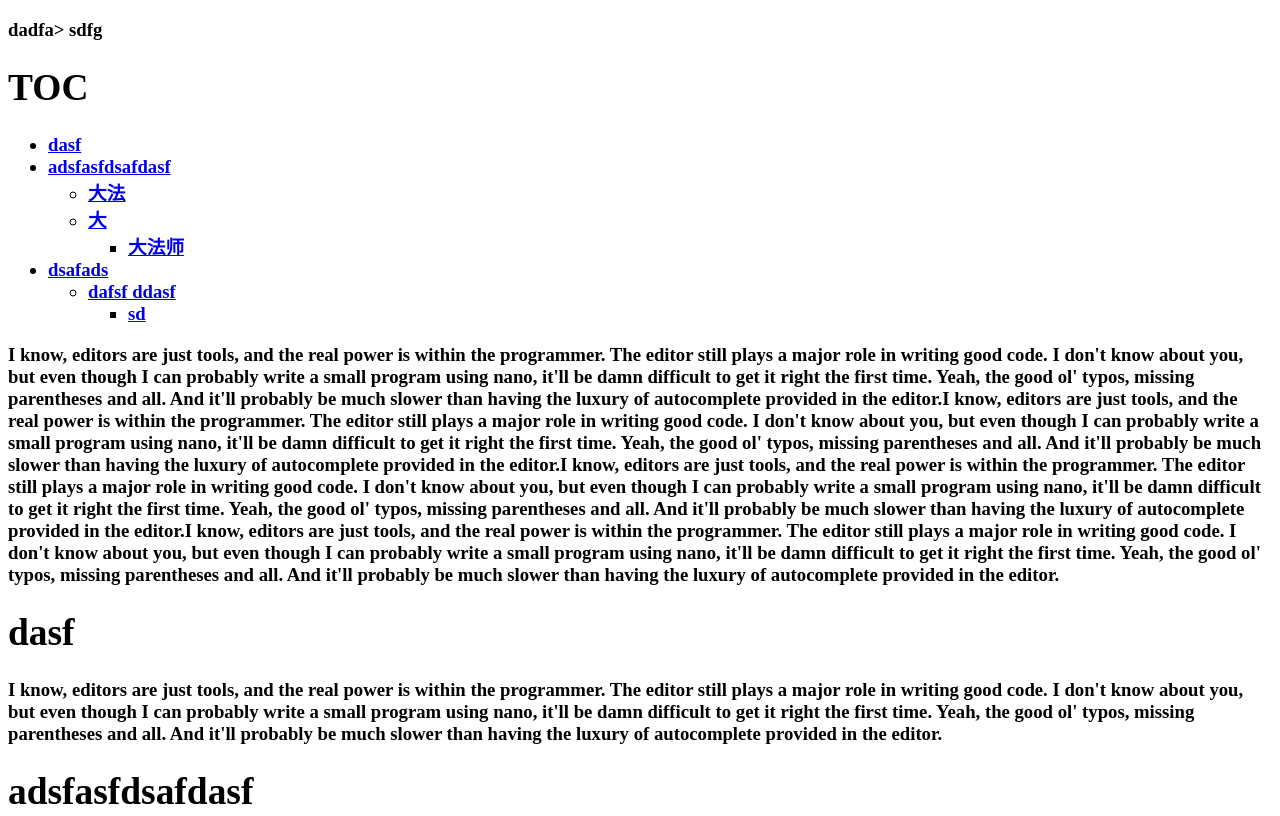
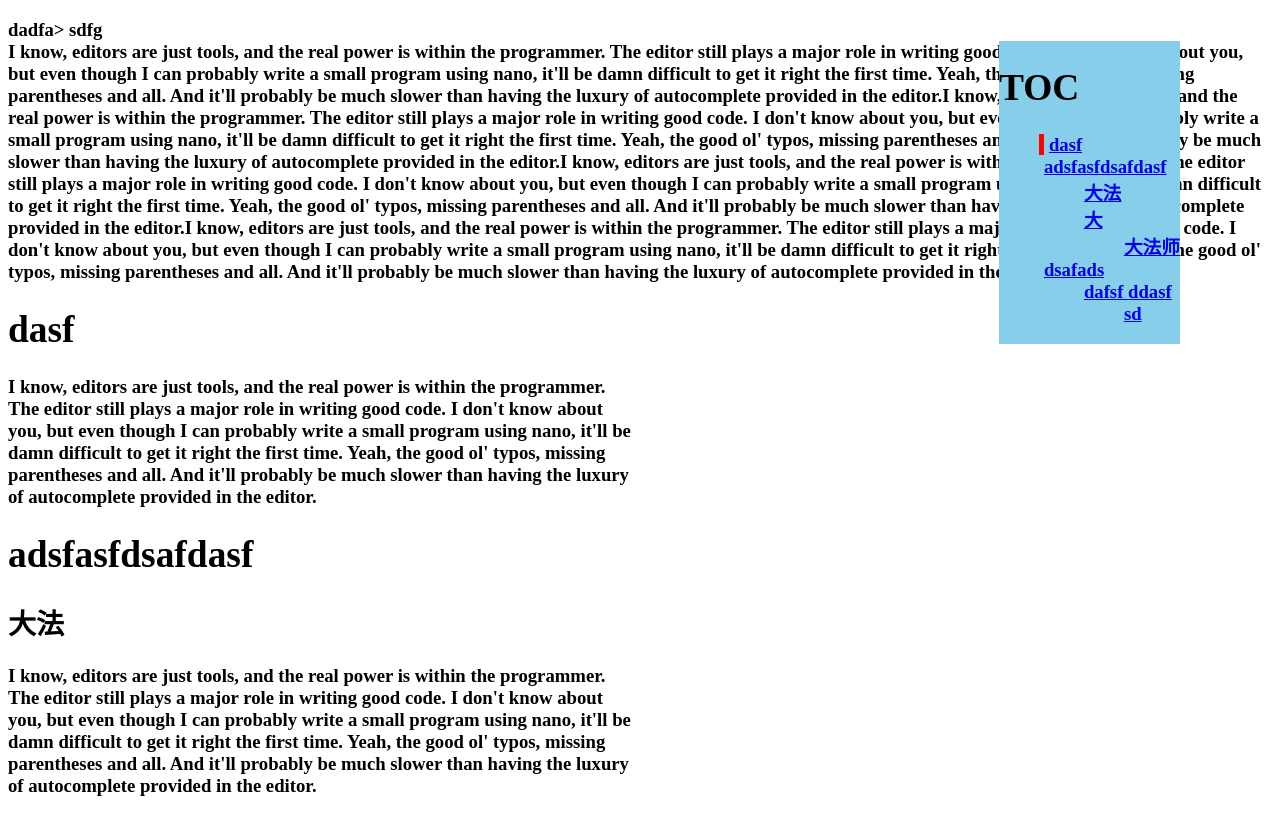
Before and after one commit to lwxyfer/toolkit, a browser extension: page tocX/test.html in a window 1280 px wide. Shown: the top 816 px of the page. Drawn offline with Linux system fonts and the light colour scheme.

Commit message:
highlight active item

```diff
--- a/tocX/bundle.js
+++ b/tocX/bundle.js
@@ -1,18 +1,5 @@
 var tocx = (function () {
     'use strict';
-
-    // 模考依赖，比如现在的情况，函数里面存在依赖，但是不导出。
-
-    document.body.addEventListener('scoll', active, false)
-
-    function active(arr) {
-        let y = document.body.scrollTop || document.documentElement.scrollTop; // 页面滚动距离
-        let x = []
-        for (let i = 0; i < arr.legth; i++) {
-            x.push(y - arr[i])
-        }
-        arr.indexOf(Math.max.apply(null, arr)) // 总结下数组
-    }
 
     function toc(get, put, n = 'h1,h2,h3') {
         let node = document.querySelector(get);
@@ -24,11 +11,11 @@ var tocx = (function () {
             id0 = 'toc' + 0;
             nodes[0].id = 'toc' + 0;
         }
-        let out = `<ul><li><a href=#${id0} >${nodes[0].innerHTML}</a>`;
-        let boundClient = [];
+        let out = `<ul><li><a href=#${id0} class=active>${nodes[0].innerHTML}</a>`;
+        let boundClient = [nodes[0].getBoundingClientRect().top];
         for (let i = 1; i < nodes.length; i++) {
-            let scrollTop = nodes[i].getBoundingClientRect().top + window.pageYOffset
-            boundClient.push(Math.floor(scrollTop))
+            let scrollTop = nodes[i].getBoundingClientRect().top
+            boundClient.push(Math.floor(Math.abs(scrollTop)))
             console.log(boundClient)
             let a = nodes[i].nodeName.charAt(1) - nodes[i - 1].nodeName.charAt(1);
             for (let j = 1; j < a; a--) {
@@ -62,6 +49,20 @@ var tocx = (function () {
             let position = document.querySelector(put);
             position.innerHTML += out;
         }
+        window.addEventListener('scroll', () => {
+            console.log('111')
+            let arr = boundClient.slice()
+            let y = window.pageYOffset
+            console.log(y)
+            let aaa = []
+            let links = document.querySelectorAll('#put a')
+            for (let i = 0; i < boundClient.length; i++) {
+                aaa.push(Math.abs(y - boundClient[i]))
+                links[i].className = ''
+            }
+            let a = aaa.indexOf(Math.min.apply(null, aaa)) // 总结下数组
+            links[a].className = 'active'
+        }, false)
         return out;
     }
 
--- a/tocX/test.html
+++ b/tocX/test.html
@@ -6,8 +6,22 @@
     <title></title>
     <h3>dadfa> <span>sdfg</span>
         <style>
+        #put {
+            position:fixed;
+            right:100px;
+            background:skyblue
+        }
+        #put a {
+            padding-left:5px
+        }
+        #put li {
+            list-style: none
+        }
+        #con {
+            width:50%
+        }
         .active {
-            border-left:3px solid springgreen;
+            border-left:5px solid red;
         }
         </style>
     </head>
```
Also changed, not shown: tocX/toc.es6.js (+19 -4 lines), tocX/util.js (+9 -36 lines).
